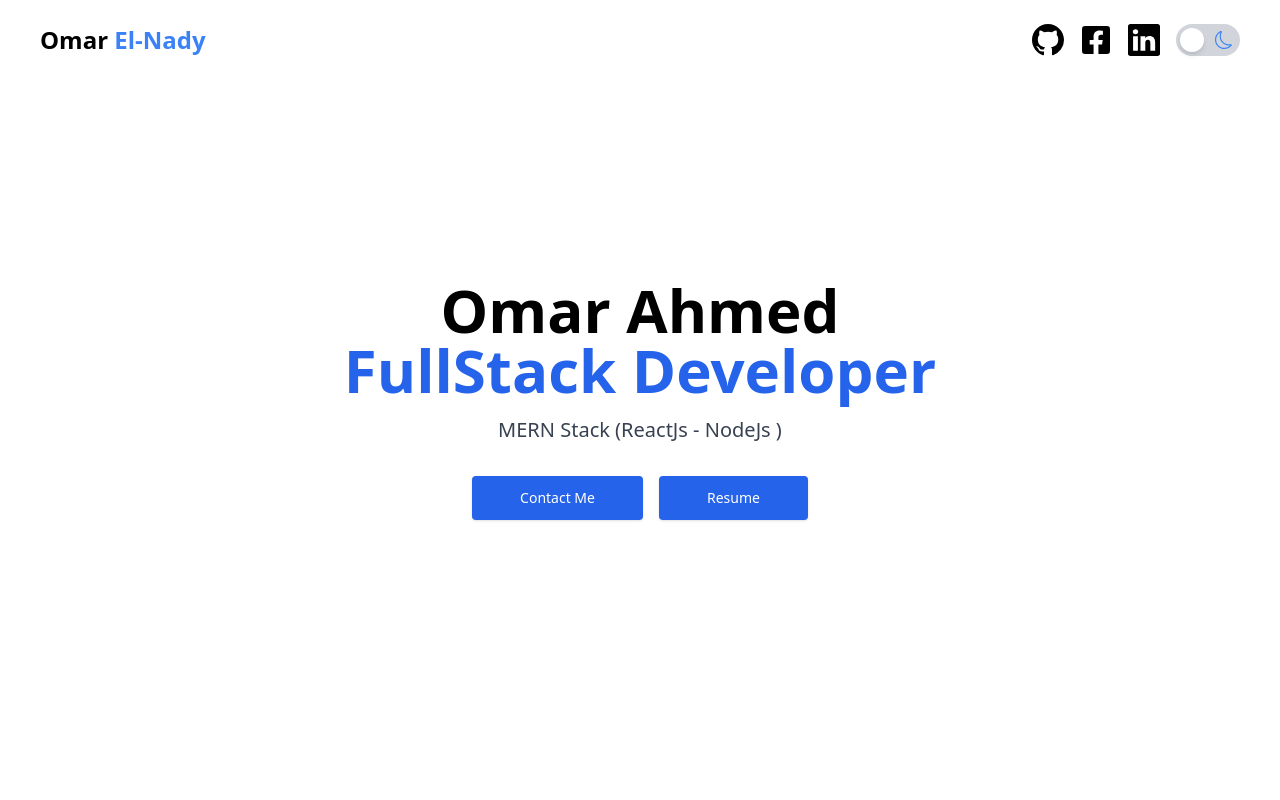
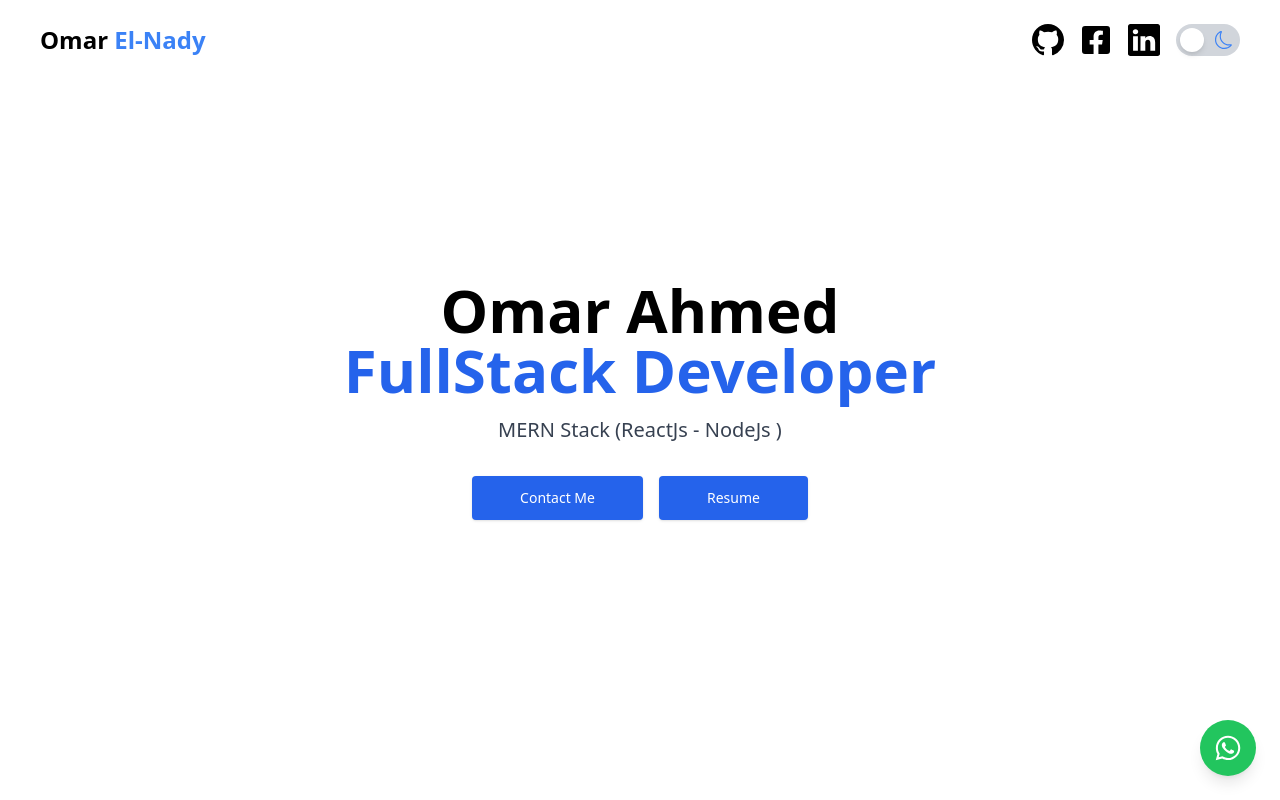
Before and after one commit to omar-elnady/omar-portfolio, a Next.js app: page / in a window 1280 px wide. Shown: the top 800 px of the page. Built offline with nearby package versions, Linux system fonts and the light colour scheme.

Commit message:
style : some edit style

```diff
--- a/pages/contact.js
+++ b/pages/contact.js
@@ -57,7 +57,11 @@ const Contact = () => {
             <a
               key={index}
               href={method.href}
-              className="flex flex-col items-center p-6 rounded-lg border border-gray-100 dark:border-gray-700 shadow-sm hover:shadow-md transition-shadow bg-gray-100 dark:bg-gray-800"
+              className="flex flex-col items-center p-6 rounded-lg border border-gray-100
+    dark:border-gray-700 bg-gray-100 dark:bg-gray-800
+    shadow-sm hover:shadow-md dark:shadow-gray-900
+    dark:hover:shadow-blue-500/20
+    transition-all duration-300"
               target={method.href?.includes("http") ? "_blank" : undefined}
               rel={
                 method.href?.includes("http")
--- a/pages/index.js
+++ b/pages/index.js
@@ -4,6 +4,7 @@ import "@fortawesome/fontawesome-svg-core/styles.css";
 import About from "../components/about";
 import Projects from "../components/projects";
 import Footer from "../components/Footer";
+import { FaWhatsapp } from "react-icons/fa";
 
 export default function Home() {
   return (
@@ -32,6 +33,17 @@ export default function Home() {
         </section>
       </div>
       <Footer />
+      <div className="fixed bottom-6 right-6 z-50">
+        <a
+          href="https://wa.me/201013341863"
+          target="_blank"
+          rel="noopener noreferrer"
+          className="flex items-center justify-center w-14 h-14 rounded-full bg-green-500 text-white shadow-lg hover:bg-green-600 transition-colors duration-300"
+          aria-label="Message me on WhatsApp"
+        >
+          <FaWhatsapp className="w-7 h-7" />
+        </a>
+      </div>
     </>
   );
 }
```
